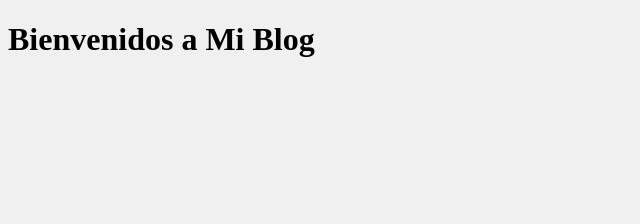
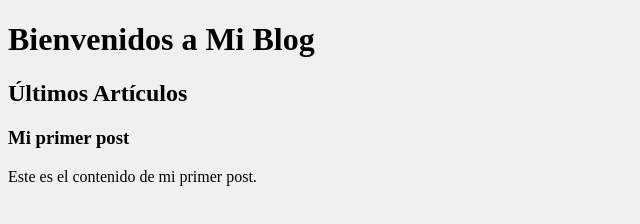
Before and after one commit to 1DAW-mganmac1309/MGM_BLOG_SIMULACRO, a plain HTML site: page index.html in a window 1280 px wide. Shown: the whole page, without its empty margins (0-640 px from the left). Drawn offline with Linux system fonts and the light colour scheme.

Commit message:
Añadimos la seccion articulos

```diff
--- a/index.html
+++ b/index.html
@@ -8,5 +8,12 @@
 </head>
 <body>
     <h1>Bienvenidos a Mi Blog</h1>
+    <section id="articulos">
+        <h2>Últimos Artículos</h2>
+        <article>
+            <h3>Mi primer post</h3>
+            <p>Este es el contenido de mi primer post.</p>
+        </article>
+    </section>
 </body>
 </html>
```
